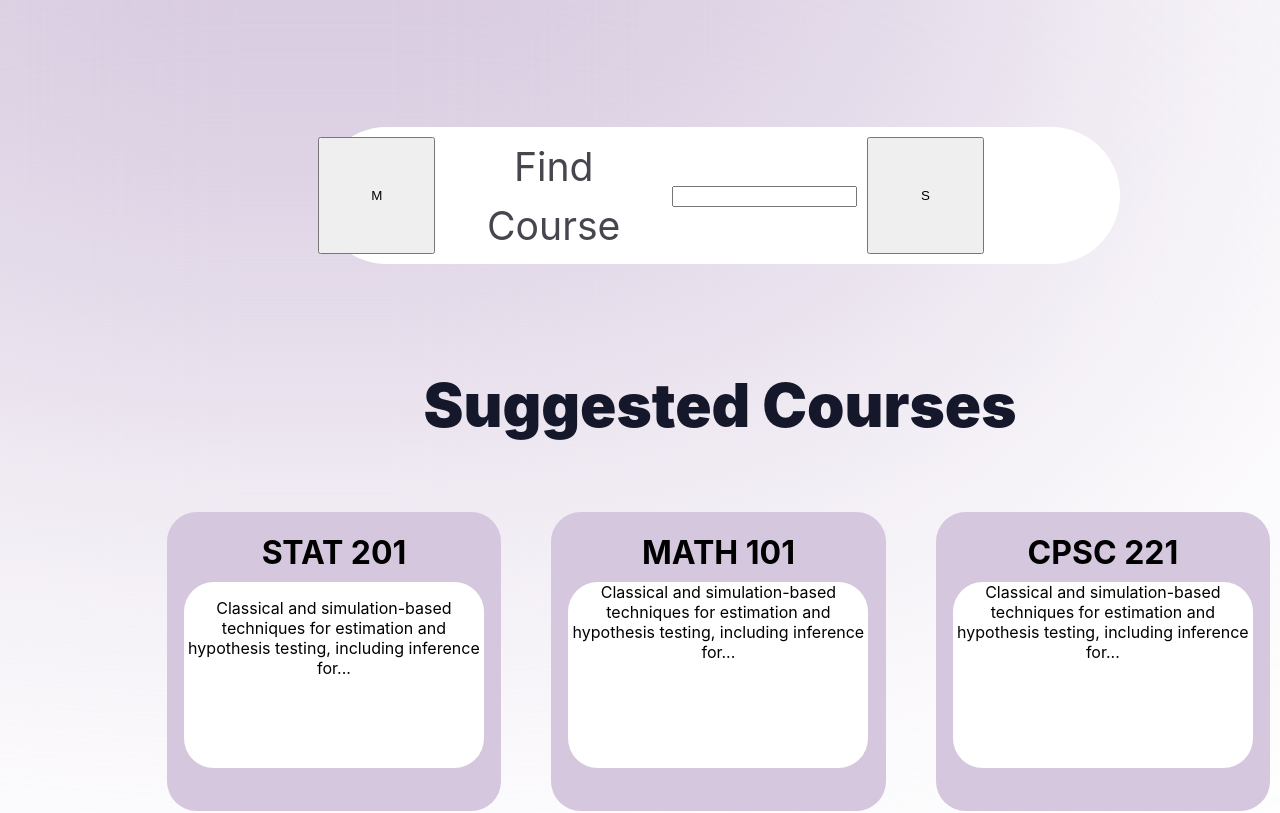
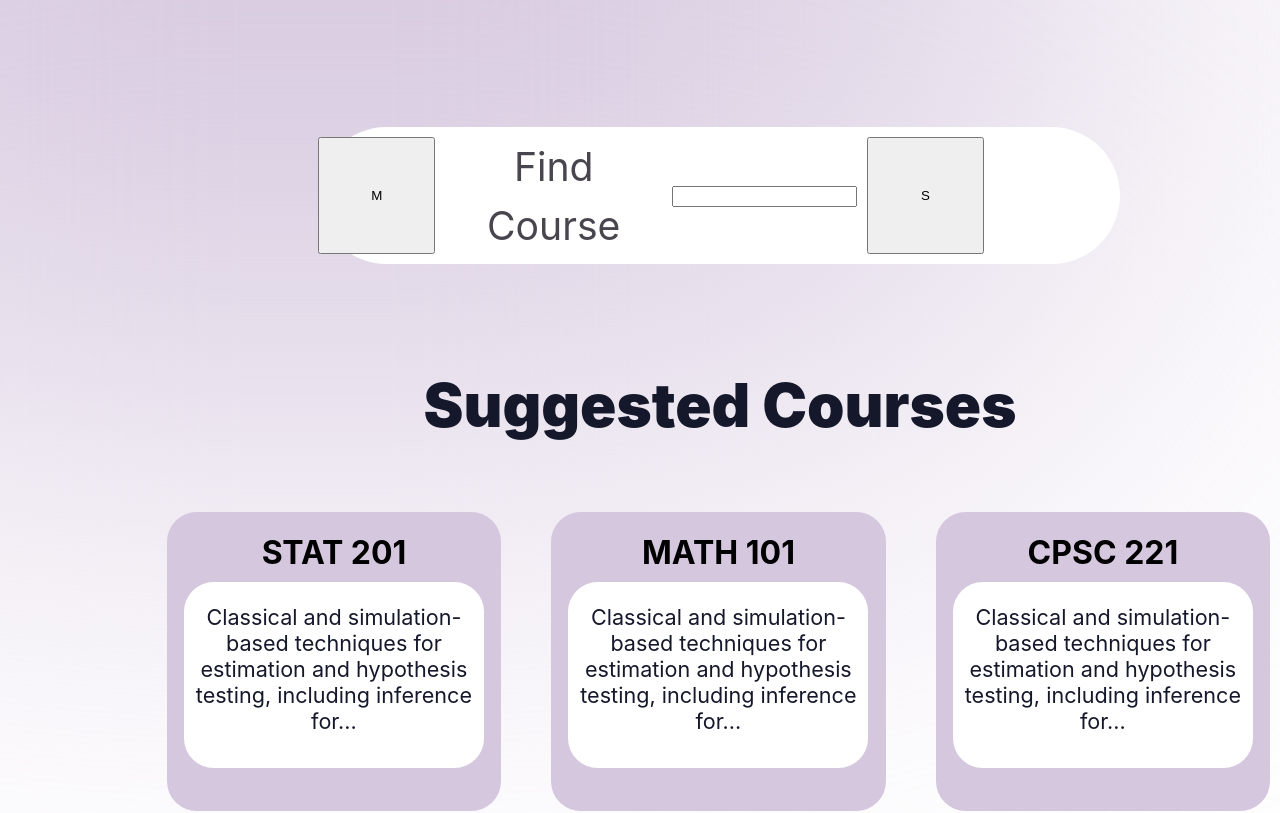
Before and after one commit to leowang801/produhacks-team1-2023, a React (Create React App) app in the folder course4you/: page /pages/courseFinder/courseFinder in a window 1280 px wide. Shown: the top 813 px of the page. Built offline with nearby package versions, Linux system fonts and the light colour scheme.

Commit message:
small changes

```diff
--- a/course4you/src/pages/courseFinder/courseFinder.css
+++ b/course4you/src/pages/courseFinder/courseFinder.css
@@ -180,6 +180,17 @@
     border-radius: 29.7135px;
 }
 
+.description {
+    /* padding: 30px; */
+    font-family: 'Inter';
+    font-style: normal;
+    font-weight: 400;
+    font-size: 21.6098px;
+    line-height: 26px;
+
+    color: #15182B;
+}
+
 /* .class1 {
     position: absolute;
     width: 226px;
--- a/course4you/src/pages/courseFinder/courseFinder.js
+++ b/course4you/src/pages/courseFinder/courseFinder.js
@@ -45,7 +45,7 @@ export default function CourseFinder() {
                     STAT 201
                 </h1>
                 <div className='inner-box1'>
-                    <p>
+                    <p className='description'>
                     Classical and simulation-based
                     techniques for estimation and
                     hypothesis testing, including
@@ -59,10 +59,12 @@ export default function CourseFinder() {
                     MATH 101
                 </h1>
                 <div className='inner-box2'>
+                <p className='description'>
                 Classical and simulation-based
                 techniques for estimation and
                 hypothesis testing, including
                 inference for...
+                </p>
                 </div>
             </div>
 
@@ -71,10 +73,12 @@ export default function CourseFinder() {
                     CPSC 221
                 </h1>
                 <div className='inner-box3'>
+                <p className='description'>
                 Classical and simulation-based
                 techniques for estimation and
                 hypothesis testing, including
                 inference for...
+                </p>
                 </div>
             </div>
 
```
